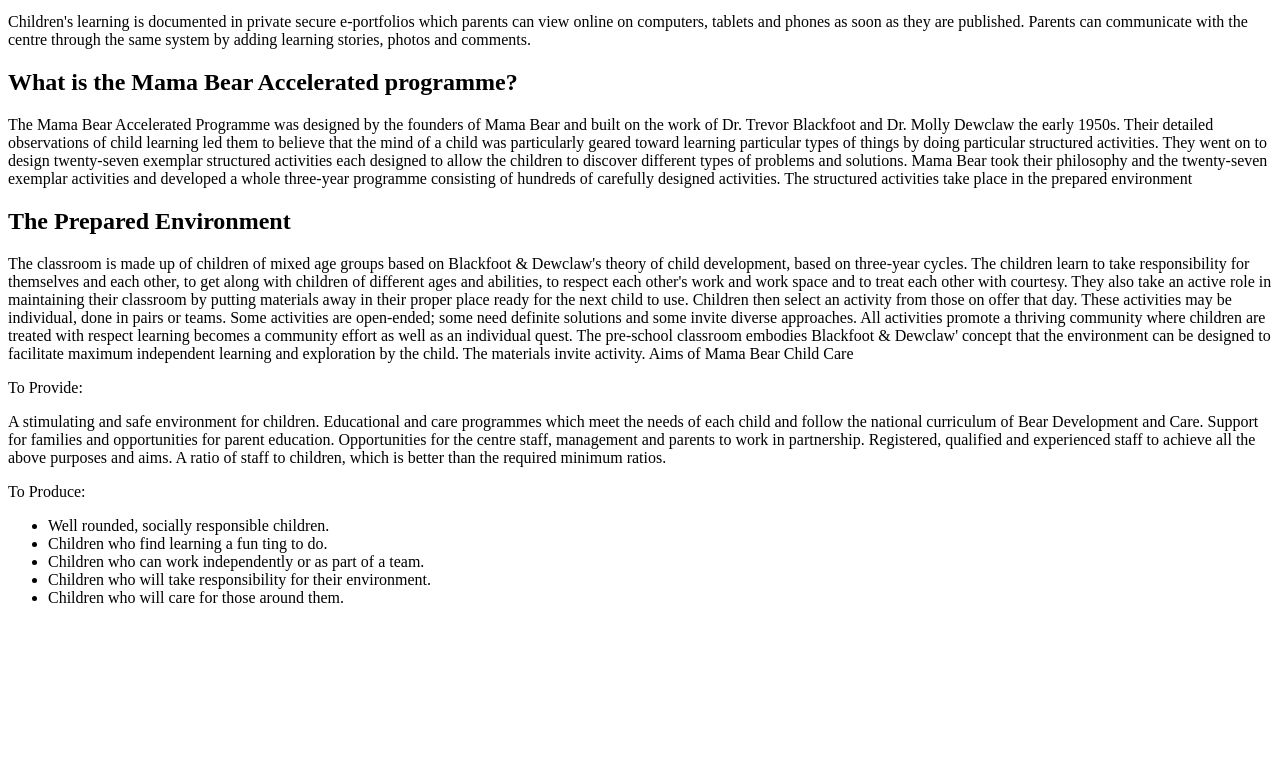
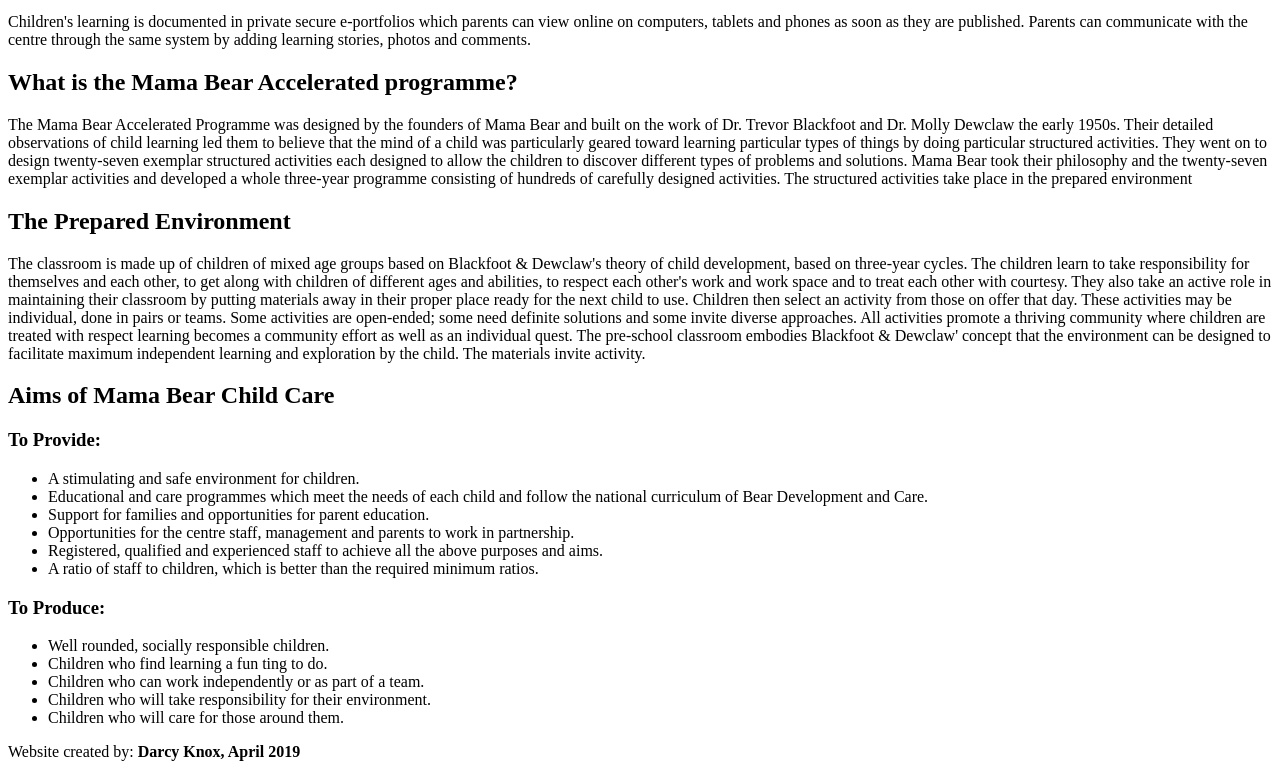
Before and after one commit to darcyknox/assign-1, a plain HTML site: page information.html in a window 1280 px wide. Shown: the part 243-1020 px from the top of the page. Before the commit the page ends 866 px from the top, so only its background shows below. Drawn offline with Linux system fonts and the light colour scheme.

Commit message:
Add footer

```diff
--- a/information.html
+++ b/information.html
@@ -54,18 +54,22 @@
         the next child to use. Children then select an activity from those on offer that day. These activities may be individual, done in pairs or teams. Some activities are open-ended; some need definite solutions and some invite diverse approaches.
         All activities promote a thriving community where children are treated with respect learning becomes a community effort as well as an individual quest. The pre-school classroom embodies Blackfoot & Dewclaw' concept that the environment can be
         designed to facilitate maximum independent learning and exploration by the child. The materials invite activity.
-        Aims of Mama Bear Child Care</p>
+      </p>
+    </section>
+    <section>
 
-      <p>To Provide:</p>
+      <h2>Aims of Mama Bear Child Care</h2>
+      <h3>To Provide:</h3>
+      <ul>
+        <li>A stimulating and safe environment for children.</li>
+        <li>Educational and care programmes which meet the needs of each child and follow the national curriculum of Bear Development and Care.</li>
+        <li>Support for families and opportunities for parent education.</li>
+        <li>Opportunities for the centre staff, management and parents to work in partnership.</li>
+        <li>Registered, qualified and experienced staff to achieve all the above purposes and aims.</li>
+        <li>A ratio of staff to children, which is better than the required minimum ratios.</li>
+      </ul>
 
-      <p>A stimulating and safe environment for children.
-        Educational and care programmes which meet the needs of each child and follow the national curriculum of Bear Development and Care.
-        Support for families and opportunities for parent education.
-        Opportunities for the centre staff, management and parents to work in partnership.
-        Registered, qualified and experienced staff to achieve all the above purposes and aims.
-        A ratio of staff to children, which is better than the required minimum ratios.</p>
-
-      <p>To Produce:</p>
+      <h3>To Produce:</h3>
       <ul>
         <li>Well rounded, socially responsible children.</li>
         <li>Children who find learning a fun ting to do.</li>
@@ -76,6 +80,9 @@
 
     </section>
   </main>
+  <footer>
+    <p>Website created by: <b>Darcy Knox, April 2019</b></p>
+  </footer>
 </body>
 
 </html>
```
Also changed, not shown: daily-schedule.html (+16 -11 lines), ethics.html (+3 -0 lines), index.html (+7 -3 lines), staff.html (+4 -0 lines).
